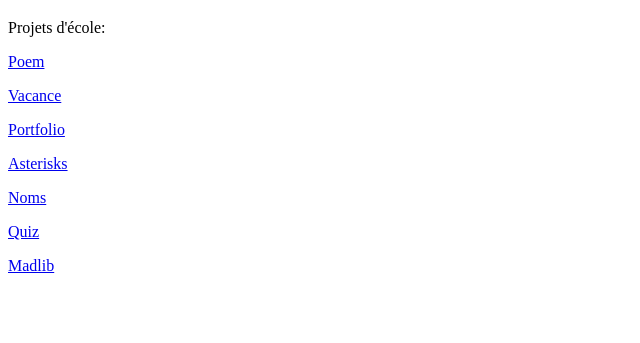
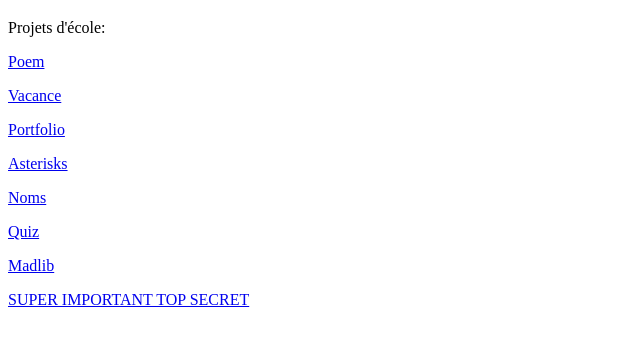
Before and after one commit to JmpsWork/JmpsWork.github.io, a plain HTML site: page index.html in a window 1280 px wide. Shown: the part 61-404 px from the top of the page, without its empty margins (0-640 px from the left). Drawn offline with Linux system fonts and the light colour scheme.

Commit message:
Update index.html

```diff
--- a/index.html
+++ b/index.html
@@ -14,5 +14,6 @@
     <p><a href="https://jmpswork.github.io/noms.html">Noms</a></p>
     <p><a href="https://jmpswork.github.io/quiz.html">Quiz</a></p>
     <p><a href="https://jmpswork.github.io/madlib.html">Madlib</a></p>
+    <p><a href="https://jmpswork.github.io/timer.html">SUPER IMPORTANT TOP SECRET</a></p>
   </body>
 </html>
```
